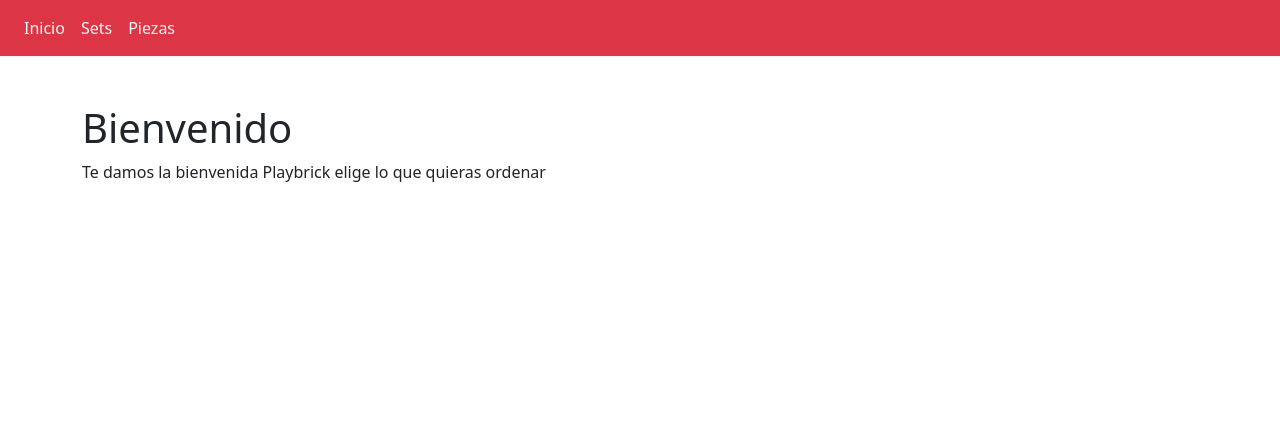
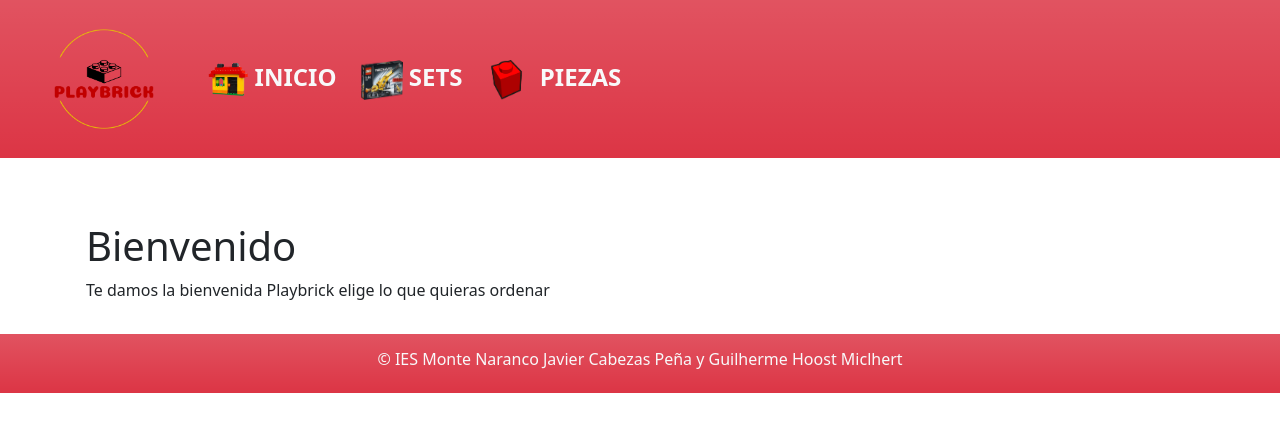
Before and after one commit to jcabezasp2/DIW_LEGO_Guilherme_Javi, a plain HTML site: page index.html in a window 1280 px wide. Drawn offline with nearby package versions, Linux system fonts and the light colour scheme; no server answers.

Commit message:
proyecto pagina inicio retoques + img

```diff
--- a/index.html
+++ b/index.html
@@ -9,14 +9,14 @@
         integrity="sha384-rbsA2VBKQhggwzxH7pPCaAqO46MgnOM80zW1RWuH61DGLwZJEdK2Kadq2F9CUG65" crossorigin="anonymous">
     <link rel="stylesheet" href="https://cdn.jsdelivr.net/npm/bootstrap-icons@1.10.3/font/bootstrap-icons.css">
     <script type="module" src="js/main.js"></script>
-    <title>Document</title>
+    <title>PLAYBRICK</title>
 </head>
 <body>
     <div id="container-fluids">
         <main>
-            <nav class="navbar navbar-expand-lg navbar-light bg-danger">
+            <nav class="navbar navbar-expand-lg navbar-light  bg-danger bg-gradient p-4">
 
-                <a class="navbar-brand" href="#"><img src="logo.png" alt="" /></a>
+                <a id="logo" class="navbar-brand" href="#"><img src="img/transparente.png"  width="100%" height="100" class="" alt="" /></a>
 
                 <button class="navbar-toggler" type="button" data-toggle="collapse" data-target="#navbarNav" aria-controls="navbarNav" aria-expanded="false" aria-label="Toggle navigation">
 
@@ -24,15 +24,15 @@
 
                 </button>
 
-                <div class="collapse navbar-collapse" id="navbarNav">
+                <div class="collapse navbar-collapse" id="menu">
 
                     <ul class="navbar-nav">
 
-                        <li class="nav-item"><a class="nav-link  text-light" href="#">Inicio</a><li>
+                        <li class="nav-item"><a id="inicio" class="nav-link fw-bold text-light fs-4 p-2" href="#"><img src="img/inicio.png" alt="Logo" width="40" height="40" class="d-inline-block align-text-top"> INICIO</a><li>
 
-                        <li class="nav-item"><a class="nav-link  text-light" href="#">Sets</a></li>
+                        <li class="nav-item"><a id="sets" class="nav-link fw-bold text-light fs-4 p-2" href="#"><img src="img/set.png" alt="Logo" width="50" height="40" class="d-inline-block align-text-top"> SETS</a></li>
 
-                        <li class="nav-item"><a class="nav-link  text-light" href="#">Piezas</a><li>
+                        <li class="nav-item"><a id="piezas" class="nav-link fw-bold text-light fs-4 p-2" href="#"><img src="img/pieza.png" alt="Logo" width="55" height="40" class="d-inline-block align-text-top"> PIEZAS</a><li>
 
                     </ul>
 
@@ -40,20 +40,20 @@
                 </div>
             </nav>
 
-            <div class="container mt-5">
+            <section class="container mt-5 p-3">
 
                 <h1>Bienvenido</h1>
 
                 <p>Te damos la bienvenida Playbrick elige lo que quieras ordenar</p>
 
-            </div>
+            </section>
 
         </main>
 
 
-        <footer>
+        <footer class="bg-danger bg-gradient p-3 text-light text-center">
 
-
+            <h3 class="fs-6"> &copy; IES Monte Naranco Javier Cabezas Peña y Guilherme Hoost Miclhert</h3>
 
         </footer>
 
```
Also changed, not shown: img/inicio.png (added), img/normal.png (deleted), img/pieza.png (added), img/set.png (added).
